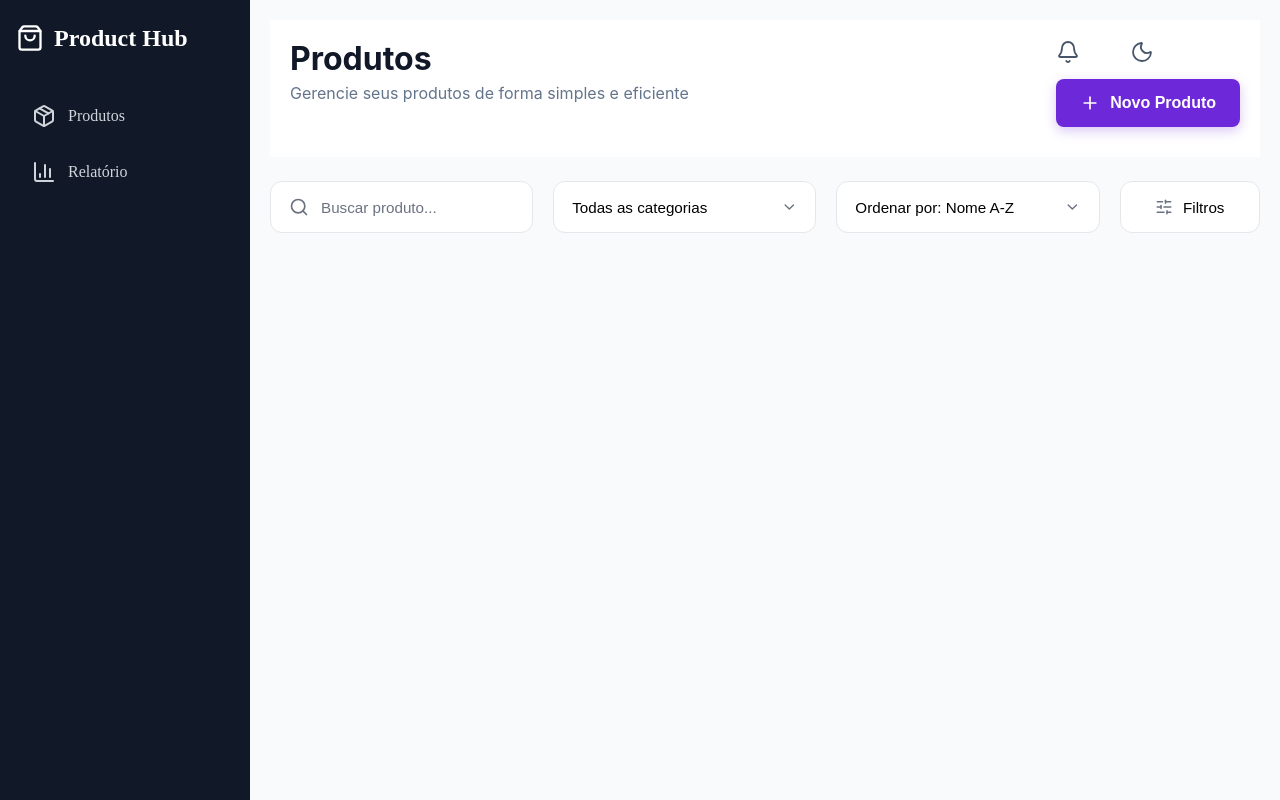
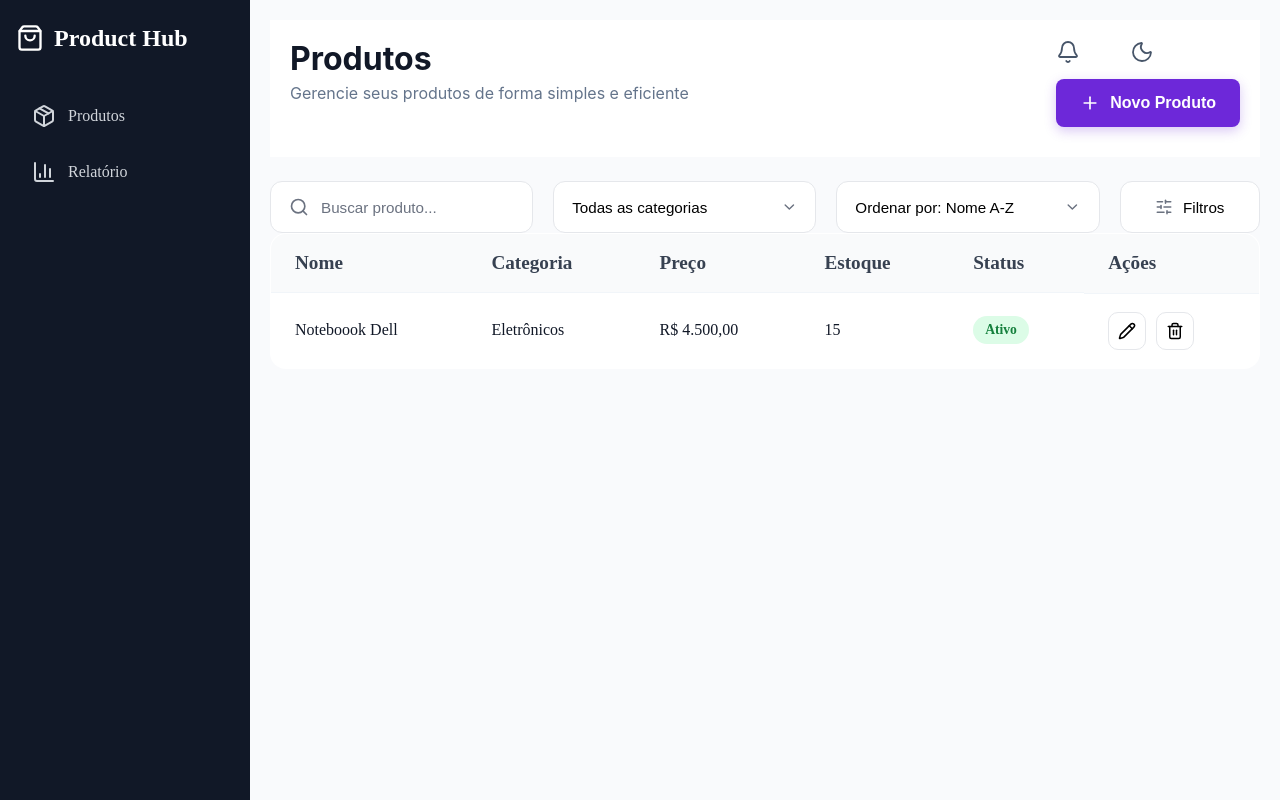
Before and after one commit to vinivmarinho/productDashboard, a React (Vite) app: page / in a window 1280 px wide. Built offline with nearby package versions, Linux system fonts and the light colour scheme.

Commit message:
feat: Cria tabela de produtos

```diff
--- a/src/App.tsx
+++ b/src/App.tsx
@@ -3,6 +3,7 @@ import './App.css';
 import Header from './components/Header/Header';
 import SideBar from './components/SideBar/SideBar';
 import SearchBar from './components/SearchBar/SearchBar';
+import Table from "./components/Table/Table";
 
 function App() {
 
@@ -15,6 +16,7 @@ function App() {
       <div className="content">
         <Header />
         <SearchBar />
+        <Table />
       </div>
     </div>
   )
--- /dev/null
+++ b/src/components/Table/Table.tsx
@@ -0,0 +1,43 @@
+import { Pencil, Trash2 } from "lucide-react";
+import "./table.css";
+export default function Table() {
+    return(
+        <table className="products-table">
+            <thead>
+                <tr>
+                    <th>Nome</th>
+                    <th>Categoria</th>
+                    <th>Preço</th>
+                    <th>Estoque</th>
+                    <th>Status</th>
+                    <th>Ações</th>
+                </tr>
+            </thead>
+
+            <tbody>
+                <tr>
+                    <td>Noteboook Dell </td>
+                    <td>Eletrônicos</td>
+                    <td>R$ 4.500,00</td>
+                    <td>15</td>
+                    <td>
+                        <span className="status active">
+                            Ativo
+                        </span>
+                    </td>
+
+                    <td className="actions">
+                        <button>
+                            <Pencil size={18}/>
+                        </button>
+
+                        <button>
+                            <Trash2 size={18} />
+                        </button>
+                    </td>
+
+                </tr>
+            </tbody>
+        </table>
+    )
+}
--- /dev/null
+++ b/src/components/Table/table.css
@@ -0,0 +1,95 @@
+.products-table {
+    width: 100%;
+
+    border-collapse: collapse;
+
+    background: white;
+
+    border: 1px solid #E5E7EB;
+    border-radius: 16px;
+
+    overflow: hidden;
+}
+
+.products-table thead {
+    background: #F9FAFB;
+}
+
+.products-table th {
+    padding: 18px 24px;
+
+    text-align: left;
+
+    font-size: 1.2rem;
+    font-weight: 600;
+
+    color: #374151;
+}
+
+.products-table td {
+    padding: 18px 24px;
+
+    border-top: 1px solid #F1F5F9;
+
+    color: #111827;
+}
+
+.products-table tbody tr {
+    transition: .2s;
+}
+
+.products-table tbody tr:hover {
+    transition: .2s;
+    background: #FAFAFA;
+}
+
+.status {
+    display: inline-flex;
+
+    align-items: center;
+    justify-content: center;
+
+    padding: 6px 12px;
+
+    border-radius: 999px;
+
+    font-size: .85rem;
+    font-weight: 600;
+}
+
+.status.active {
+    background: #DCFCE7;
+    color: #15803D;
+}
+
+.status.inactive {
+    background: #FEE2E2;
+    color: #DC2626;
+}
+
+.actions {
+    display: flex;
+    gap: 10px;
+}
+
+.actions button {
+    display: flex;
+    align-items: center;
+    justify-content: center;
+
+    width: 38px;
+    height: 38px;
+
+    background: white;
+
+    border: 1px solid #E5E7EB;
+    border-radius: 10px;
+
+    cursor: pointer;
+
+    transition: .2s;
+}
+
+.actions button:hover {
+    background: #F3F4F6;
+}
```
